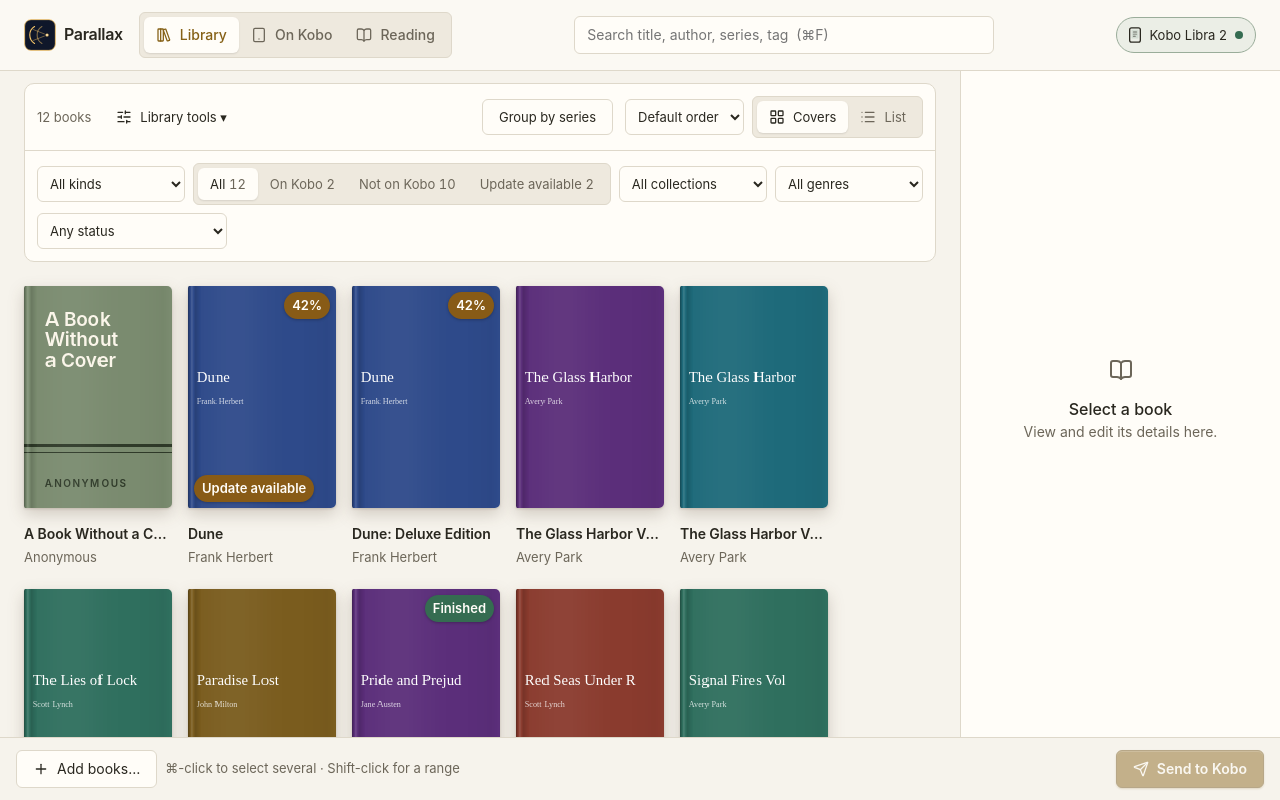
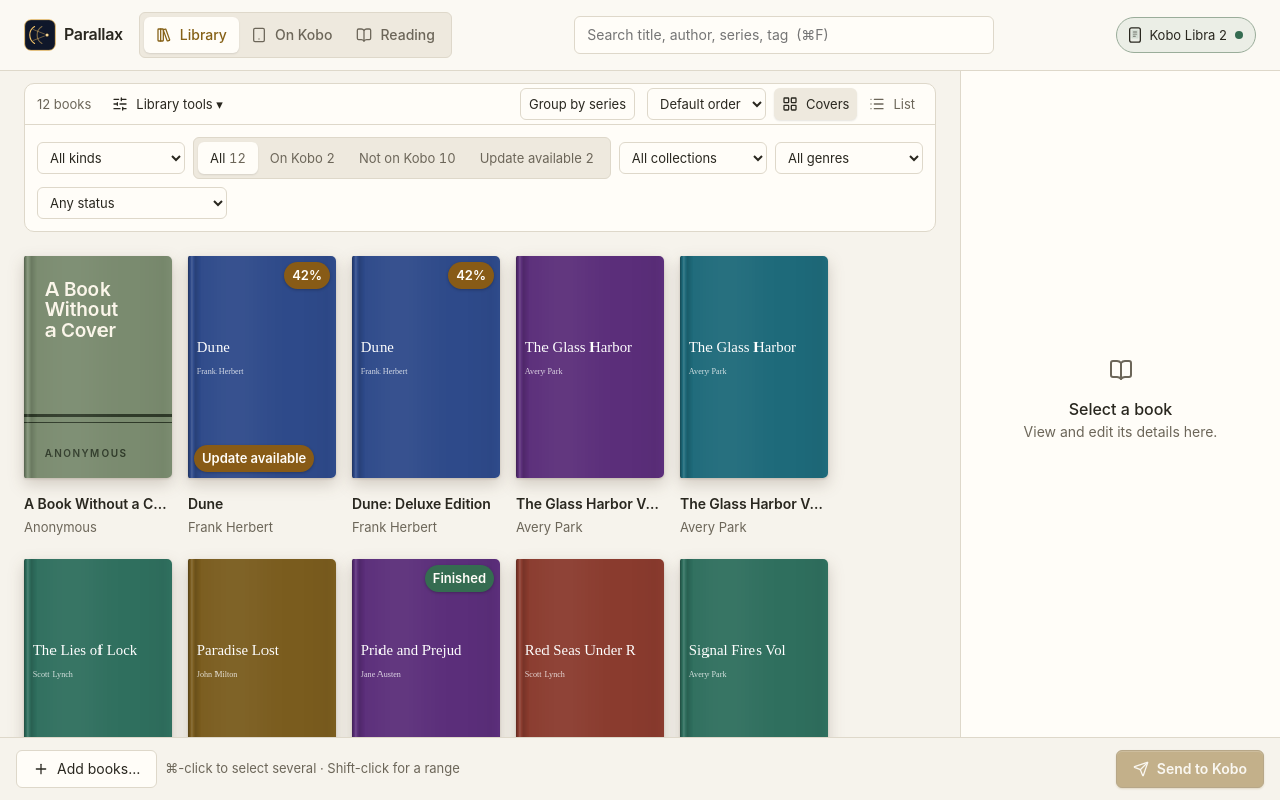
Before and after one commit to JacksonFergusonDev/parallax, a React (Vite) app in the folder app/: page / in a window 1280 px wide. Built offline with nearby package versions, Linux system fonts and the light colour scheme; a web font is replaced by a local one.

Commit message:
fix(library): compact the browsing toolbar

```diff
--- a/app/src/styles.css
+++ b/app/src/styles.css
@@ -1618,7 +1618,13 @@ button.link.danger {
 }
 
 .library-toolbar .view-toolbar {
-  padding: var(--space-3) var(--space-3);
+  padding: var(--space-1) var(--space-3);
+}
+
+.library-toolbar .group-series,
+.library-toolbar .view-controls .segmented button,
+.library-toolbar .menu-root > button {
+  padding: var(--space-1) var(--space-2);
 }
 
 .library-toolbar .filter-bar {
@@ -1630,8 +1636,22 @@ button.link.danger {
   margin-left: auto;
 }
 
+.library-toolbar .sort-select {
+  min-height: var(--control-compact);
+}
+
+.library-toolbar .view-controls .segmented {
+  gap: var(--space-1);
+  padding: 0;
+  border: 0;
+  background: transparent;
+}
+
+.library-toolbar .view-controls .segmented button.active {
+  background: var(--sunken);
+}
+
 .library-toolbar .menu-root > button {
-  padding: var(--space-1) var(--space-3);
   font-size: var(--text-small);
   background: transparent;
   border-color: transparent;
```
Also changed, not shown: 2 other files (tests, documents, lock files or other folders).
